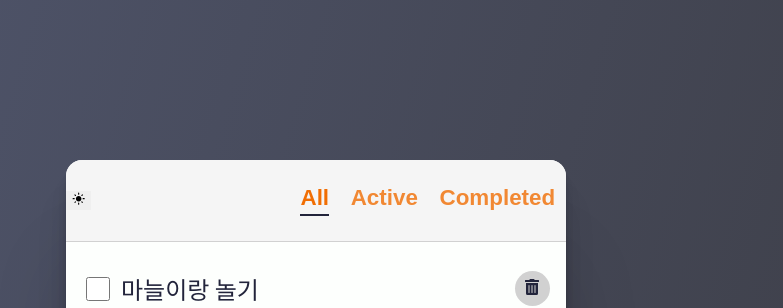
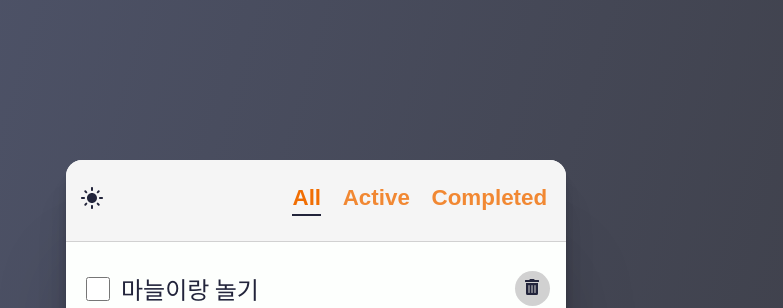
Before and after one commit to devmanta/todo-react, a React (Vite) app: page / in a window 1280 px wide. Shown: the top 308 px of the page, without its empty margins (324-1107 px from the left). Built offline with nearby package versions, Linux system fonts and the light colour scheme.

Commit message:
feat: darkMode css

```diff
--- a/src/components/Header/Header.jsx
+++ b/src/components/Header/Header.jsx
@@ -7,7 +7,7 @@ export default function Header({ filters, filter, onFilterChange }) {
 
   return (
     <header className={styles.header}>
-      <button onClick={toggleDarkMode}>
+      <button onClick={toggleDarkMode} className={styles.theme}>
         {darkMode ? <MdDarkMode /> : <MdLightMode />}
       </button>
       <ul className={styles.filters}>
--- a/src/components/Header/Header.module.css
+++ b/src/components/Header/Header.module.css
@@ -4,6 +4,20 @@
   align-items: center;
   background-color: var(--color-bg-dark);
   border-bottom: 1px solid var(--color-grey);
+  padding: 0 0.5rem;
+}
+
+.theme {
+  font-size: 1.5rem;
+  cursor: pointer;
+  background: transparent;
+  color: var(--color-text);
+  transition: all 150ms ease-out;
+}
+
+.theme:hover {
+  transform: scale(1.2);
+  color: var(--color-accent);
 }
 
 .filters {
--- a/src/index.css
+++ b/src/index.css
@@ -5,6 +5,13 @@
   --color-text: #22243b;
   --color-accent: #f16e03;
   --color-white: white;
+}
+
+html.dark {
+  --color-bg-dark: #1a1c35;
+  --color-bg: #22243b;
+  --color-grey: #4e4e4e;
+  --color-text: #fdfffd;
 }
 
 * {
```
